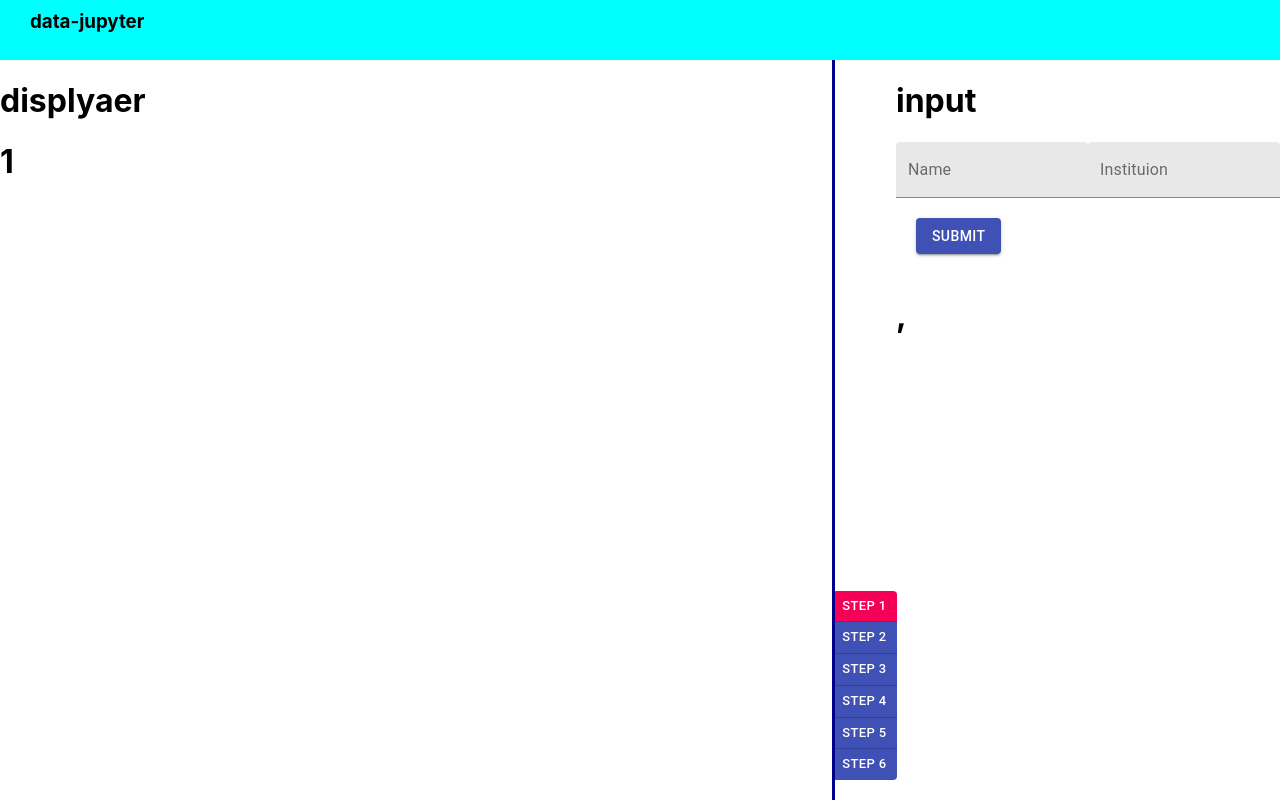
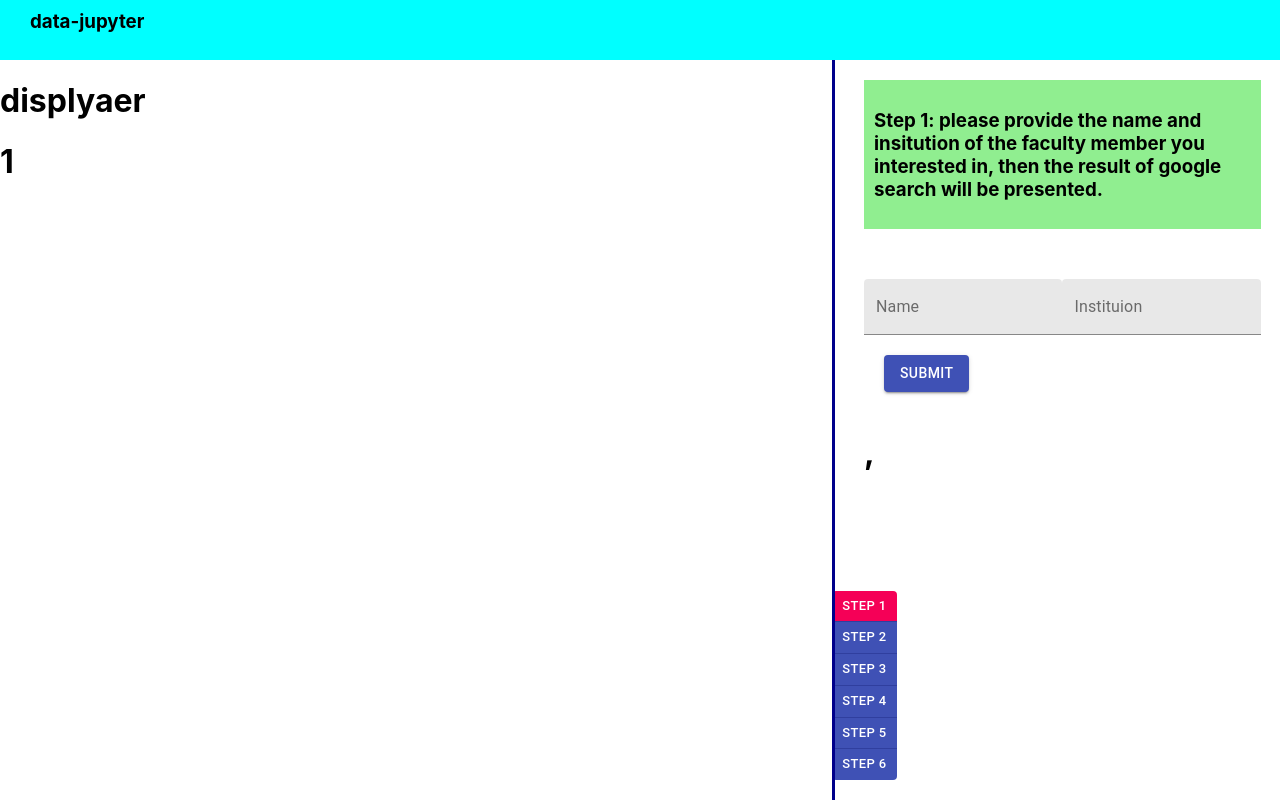
Before and after one commit to Philosyang/dataJupyter, a React (Create React App) app in the folder frontend/data-jupyter/: page / in a window 1280 px wide. Built offline with nearby package versions, Linux system fonts and the light colour scheme.

Commit message:
add some css

```diff
--- a/frontend/data-jupyter/src/componets/workflow.css
+++ b/frontend/data-jupyter/src/componets/workflow.css
@@ -21,5 +21,19 @@
 
 .inputArea {
     position: absolute;
-    left:70%
+    left:67.5%;
+    top: 20px;
+    right : 1.5%
 }
+
+.inputNoteWrapper {
+    background-color: lightgreen;
+    padding: 10px;
+    position: relative;
+
+}
+
+.userInput {
+    position: relative;
+    top: 50px;
+}
--- a/frontend/data-jupyter/src/componets/workflow.jsx
+++ b/frontend/data-jupyter/src/componets/workflow.jsx
@@ -11,6 +11,12 @@ export default function WorkFlow() {
     useEffect(()=>{
         console.log(stepOneInputPair)
     }, [stepOneInputPair])
+
+
+    const inputNote = {
+        1: "Step 1: please provide the name and insitution of the faculty member you interested in, then the result of google search will be presented."
+    }
+
 
     return(
         <div className = "WorkFlowWrapper">
@@ -27,11 +33,16 @@ export default function WorkFlow() {
 
             </div>
             <div className = "inputArea">
-                <h1> input</h1>
-                {step == 1 ?
-                <StepOneInput name = {stepOneInputPair.name} institution = {stepOneInputPair.institution} changInputOnePair = {s => setStepOneInputPair(s)}/>
-                : step == 2 ? <h1>2step</h1>
-                : <h1>step3</h1> }
+                <div className = "inputNoteWrapper">
+                    <h3> {inputNote[step]}</h3>
+                </div>
+                <div className = "userInput">
+                    {step == 1 ?
+                    <StepOneInput name = {stepOneInputPair.name} institution = {stepOneInputPair.institution} changInputOnePair = {s => setStepOneInputPair(s)}/>
+                    : step == 2 ? <h1>2step</h1>
+                    : <h1>step3</h1> }
+                </div>
+
 
             </div>
         </div>
```
